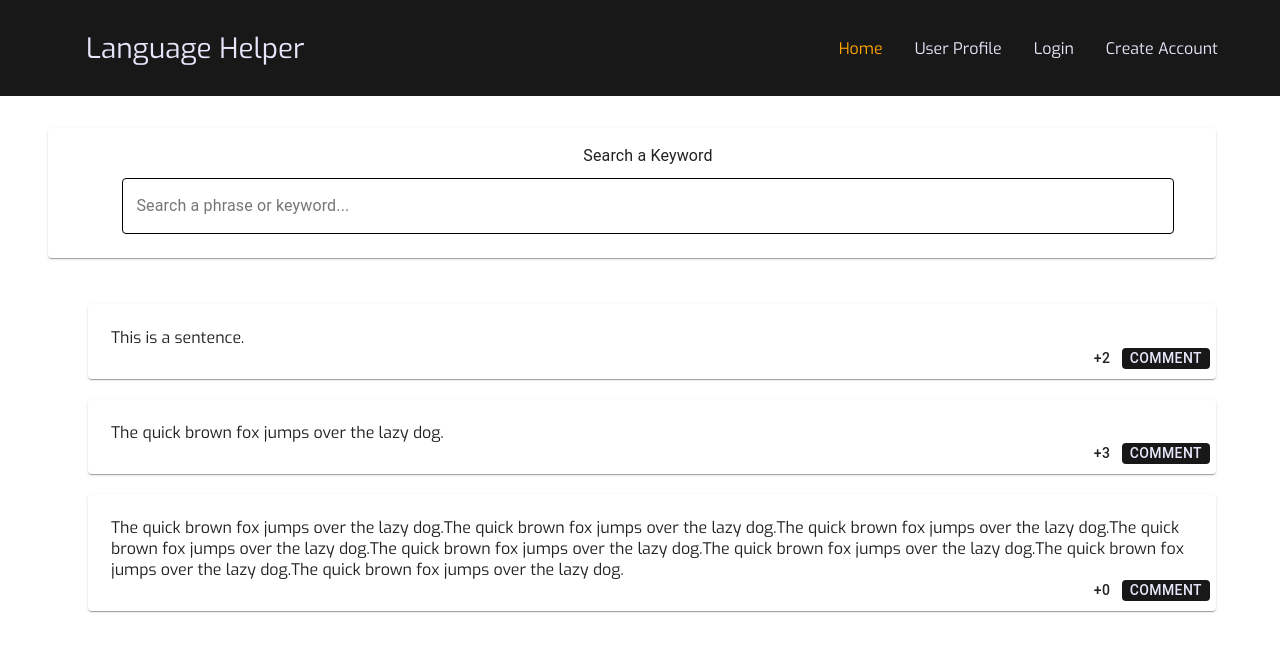
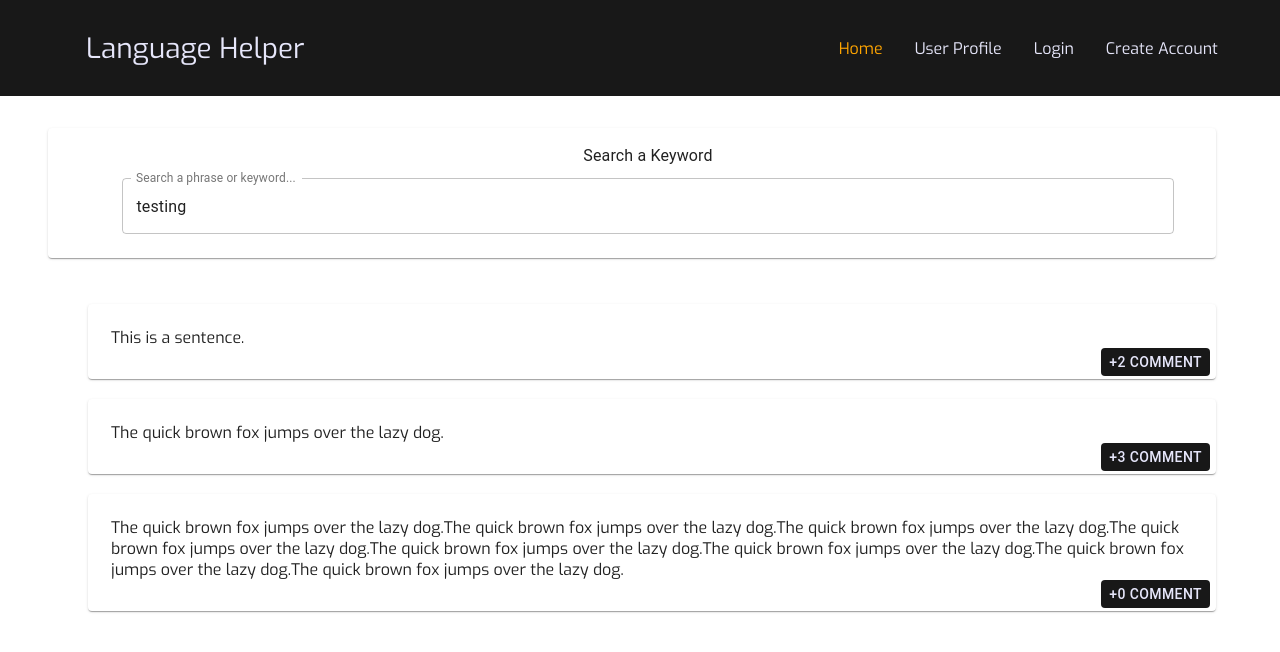
Before and after one commit to ica778/I-LOVE-ICICS, a React (Create React App) app in the folder my-app/: page /main in a window 1280 px wide. Shown: the top 652 px of the page. Built offline with nearby package versions, Linux system fonts and the light colour scheme.

Commit message:
updates for m3

```diff
--- a/my-app/package.json
+++ b/my-app/package.json
@@ -5,12 +5,14 @@
   "dependencies": {
     "@material-ui/core": "^4.12.4",
     "@mui/material": "^5.8.2",
+    "@reduxjs/toolkit": "^1.8.2",
     "@testing-library/jest-dom": "^5.16.4",
     "@testing-library/react": "^13.3.0",
     "@testing-library/user-event": "^13.5.0",
     "react": "^18.1.0",
     "react-dom": "^18.1.0",
     "react-icons": "^4.4.0",
+    "react-redux": "^8.0.2",
     "react-router-dom": "^6.3.0",
     "react-scripts": "^5.0.1",
     "sass": "^1.52.3",
--- /dev/null
+++ b/my-app/src/actions/index.js
@@ -0,0 +1,38 @@
+export const updateCurrentComments = commentData => {
+    // commentData:
+    // {
+    //     sentenceBoxId: 1234,
+    //     commentText: 'testing'
+    // }
+    return {
+        type: 'UPDATE_CURRENT_COMMENT',
+        payload: commentData
+    }
+}
+
+export const eraseCurrentComment = sentenceBoxId => {
+    // sentenceBoxId:
+    // 1234
+    return {
+        type: 'ERASE_COMMENT',
+        payload: sentenceBoxId
+    }
+}
+
+export const updateUserId = userId => {
+    // userId:
+    // testing123
+    return {
+        type: 'UPDATE_USERID',
+        payload: userId
+    }
+}
+
+export const updateCurrentSearchText = searchData => {
+    //searchData:
+    // 'testing123
+    return {
+        type: 'UPDATE_CURRENT_SEARCH_TEXT',
+        payload: searchData
+    }
+}
--- a/my-app/src/components/LoginCredentials.js
+++ b/my-app/src/components/LoginCredentials.js
@@ -1,14 +1,22 @@
-import styles from "./LoginCredentials.module.scss"
+import { updateUserId } from '../actions/index';
+import { useDispatch } from 'react-redux';
+import { Button } from '@material-ui/core';
 
 function LoginCredentials() {
+    const dispatch = useDispatch();
+
+    const handleLogin = () => {
+        dispatch(updateUserId(1234));
+    }
+
     return (
-        <div className={styles.loginBox}>
-            <form className={styles.formControl}>
+        <div >
+            <form >
                 <b>Login</b>
                 <input placeholder="Username" size="20"/>
                 <input placeholder="Password" size="20"/>
-                <button>Login</button>
             </form>
+            <Button onClick={handleLogin}>Login</Button>
         </div>
     );
 }
--- a/my-app/src/components/SearchResults.js
+++ b/my-app/src/components/SearchResults.js
@@ -3,33 +3,23 @@ import Button from "@material-ui/core/Button";
 import { Card, CardContent, Typography, CardActions } from '@material-ui/core';
 import Sentence from './Sentence';
 import { useEffect } from 'react';
+import {useSelector, useDispatch} from 'react-redux';
 
 function SearchResults(props) {
-	let { searchResults } = props;
-	searchResults = [
-		{
-			sentence: 'This is a sentence.',
-			noComments: 2,
-		},
-		{
-			sentence: 'The quick brown fox jumps over the lazy dog.',
-			noComments: 3
-		},
-		{
-			sentence: 'The quick brown fox jumps over the lazy dog.The quick brown fox jumps over the lazy dog.The quick brown fox jumps over the lazy dog.The quick brown fox jumps over the lazy dog.The quick brown fox jumps over the lazy dog.The quick brown fox jumps over the lazy dog.The quick brown fox jumps over the lazy dog.The quick brown fox jumps over the lazy dog.',
-			noComments: 0
-		},
-	];
 
 	useEffect(() => {
 		console.log("from search results!")
 		console.log(Array.isArray(searchResults))
 	  }, []);
 
+	let searchResults = useSelector(function(state) {
+		return state.searchpageReducer.currentSearch.results;
+    });
+
 	const renderSentences = (searchResults) => {
 		return Array.isArray(searchResults) && searchResults.map((searchResult) => {
 			return <li style={{width: '100%'}}>
-				<Sentence sentence={searchResult.sentence} noComments={searchResult.noComments}/>
+				<Sentence sentenceBoxId={searchResult.sentenceBoxId} sentence={searchResult.sentenceText} noComments={searchResult.noComments}/>
 			</li>
 		})
 	}
--- a/my-app/src/components/Searchbar.js
+++ b/my-app/src/components/Searchbar.js
@@ -3,9 +3,17 @@ import Button from "@material-ui/core/Button";
 import { Card, CardContent, Typography, CardActions } from '@material-ui/core';
 import { useState } from 'react';
 import { withStyles } from '@material-ui/core/styles';
+import {useSelector, useDispatch} from 'react-redux';
+import { updateCurrentSearchText } from "../actions";
 
 function Searchbar() {
-	const [search, setSearch] = useState("");
+	let searchResults = useSelector(function(state) {
+		return state.searchpageReducer.currentSearch.searchText;
+    });
+
+	const dispatch = useDispatch();
+
+	const [search, setSearch] = useState(searchResults);
 	const CssTextField = withStyles({
 		root: {
 		  '& label.Mui-focused': {
@@ -28,12 +36,16 @@ function Searchbar() {
 		},
 	  })(TextField);
 
+	const handleTextChange = (e) => {
+		setSearch(e.target.value);
+		dispatch(updateCurrentSearchText(e.target.value))
+	}
+
 	return (
 		<Card style={{ marginBottom: '30px'}}>
 			<CardContent style={{width: '100%', display: 'block', textAlign: 'center', justifyContent: 'center'}}>
 				<Typography style={{marginBottom: '10px'}}>Search a Keyword</Typography>
-				<CssTextField style={{maxWidth: '90%', minWidth: '90%'}} id="searchKeyword" label="Search a phrase or keyword..." variant="outlined" value={search} onChange={(e) => setSearch(e.target.value)}/>
-				{/* <TextField style={{maxWidth: '90%', minWidth: '90%'}} id="searchKeyword" label="Search a phrase or keyword..." variant="outlined" value={search} onChange={(e) => setSearch(e.target.value)}/> */}
+				<TextField style={{maxWidth: '90%', minWidth: '90%'}} id="searchKeyword" label="Search a phrase or keyword..." variant="outlined" value={search} onChange={handleTextChange}/>
 			</CardContent>
 		</Card>
 	)
--- a/my-app/src/components/Sentence.js
+++ b/my-app/src/components/Sentence.js
@@ -2,26 +2,65 @@ import TextField from "@material-ui/core/TextField";
 import Button from "@material-ui/core/Button";
 import { Card, CardContent, Typography, CardActions } from '@material-ui/core';
 import React, { useState, useEffect } from 'react';
+import { updateCurrentComments, updateUserId, eraseCurrentComment } from '../actions/index';
+import {useSelector, useDispatch} from 'react-redux';
 
-function Sentence(props) {
-	const { sentence, noComments } = props;
+const Sentence = props => {
+	const { sentenceBoxId, sentence, noComments } = props;
+	const [ commentSectionOpen, setCommentSectionOpen ] = useState(false);
+	const [ currentCommentText, setCurrentCommentText ] = useState("");
+	const dispatch = useDispatch();
 
 	useEffect(() => {
 		console.log(noComments);
 	  }, []);
 
+	const handleCommentOpenButton = () => {
+		console.log("Hi");
+		setCommentSectionOpen(true);
+	}
+
+	const handleCommentText = (e) => {
+		setCurrentCommentText(e.target.value);
+		dispatch(updateCurrentComments({sentenceBoxId, commentText: e.target.value}))
+	}
+
+	const handleCloseCommentSection = () => {
+		setCommentSectionOpen(false);
+		setCurrentCommentText("");
+		console.log(sentenceBoxId);
+		dispatch(eraseCurrentComment(sentenceBoxId))
+	}
+
 	return (
-		<Card style={{padding: '7px', marginBottom: '20px'}}>
+		<div>
+			<Card style={commentSectionOpen ? {padding: '7px'} : {padding: '7px', marginBottom: '20px'}}>
 				<div>
 				<CardContent>
 					{sentence}
 					<br/>
-				<Button style={{minWidth: '20px', minHeight: '20px', maxWidth: '20px', maxHeight: '20px', position: 'absolute', right: '12em', height: '1.5em'}}>+{noComments}</Button>
-				{/* <Typography style={{position: 'absolute', right:'10.5em', lineHeight: '1.3', fontSize: '1rem'}} variant="button">+{noComments}</Typography> */}
-				<Button style={{position: 'absolute', right: '5em', height: '1.5em', color: 'lavender', background: '#181818'}}> Comment </Button>
+					<Button onClick={handleCommentOpenButton} style={{position: 'absolute', right: '5em', height: '2em', color: 'lavender', background: '#181818'}}> +{noComments} Comment </Button>
 				</CardContent>
 				</div>
 			</Card>
+			{commentSectionOpen && <Card style={{marginTop: '10px', marginBottom: '20px'}}>
+				<CardContent>
+					<TextField
+					id="standard-multiline-flexible"
+					label="Comment"
+					multiline
+					maxRows={5}
+					value={currentCommentText}
+					onChange={handleCommentText}
+					variant="standard"
+					/>
+				</CardContent>
+				<CardActions>
+					<Button>Submit</Button>
+					<Button onClick={handleCloseCommentSection}>Cancel</Button>
+				</CardActions>
+			</Card>}
+		</div>
 	)
 }
 
--- a/my-app/src/index.js
+++ b/my-app/src/index.js
@@ -3,11 +3,22 @@ import ReactDOM from 'react-dom/client';
 import './index.css';
 import App from './App';
 import reportWebVitals from './reportWebVitals';
+import { configureStore } from '@reduxjs/toolkit';
+import rootReducer from './reducers';
+import { Provider } from 'react-redux';
+
+const store = configureStore(
+  {
+    reducer: rootReducer
+  }
+);
 
 const root = ReactDOM.createRoot(document.getElementById('root'));
 root.render(
   <React.StrictMode>
+    <Provider store={store}>
     <App />
+    </Provider>
   </React.StrictMode>
 );
 
--- /dev/null
+++ b/my-app/src/reducers/commentReducer.js
@@ -0,0 +1,19 @@
+const commentReducer = (state = {currentComments: {}}, action) => {
+    switch (action.type) {
+        case 'UPDATE_CURRENT_COMMENT':
+            return {
+                ...state,
+                currentComments: Object.assign({}, state.currentComments, {[action.payload.sentenceBoxId]: action.payload.commentText})
+            };
+        case 'ERASE_COMMENT':
+            const next = {...state};
+            console.log(next);
+            delete next.currentComments[action.payload]
+            console.log(next);
+            return next;
+        default:
+            return state;
+    };
+}
+
+export default commentReducer;
--- /dev/null
+++ b/my-app/src/reducers/index.js
@@ -0,0 +1,12 @@
+import { combineReducers } from 'redux';
+import userReducer from './userReducer';
+import searchpageReducer from './searchpageReducer';
+import commentReducer from './commentReducer';
+
+const rootReducer = combineReducers({
+    userReducer,
+    searchpageReducer,
+    commentReducer
+});
+
+export default rootReducer;
--- /dev/null
+++ b/my-app/src/reducers/searchpageReducer.js
@@ -0,0 +1,34 @@
+let searchResults = [
+    {
+        sentenceBoxId: 1,
+        sentenceText: 'This is a sentence.',
+        noComments: 2,
+    },
+    {
+        sentenceBoxId: 2,
+        sentenceText: 'The quick brown fox jumps over the lazy dog.',
+        noComments: 3
+    },
+    {
+        sentenceBoxId: 3,
+        sentenceText: 'The quick brown fox jumps over the lazy dog.The quick brown fox jumps over the lazy dog.The quick brown fox jumps over the lazy dog.The quick brown fox jumps over the lazy dog.The quick brown fox jumps over the lazy dog.The quick brown fox jumps over the lazy dog.The quick brown fox jumps over the lazy dog.The quick brown fox jumps over the lazy dog.',
+        noComments: 0
+    },
+];
+
+const searchpageReducer = (state = {currentSearch: {searchText: 'testing', results: searchResults}}, action) => {
+    switch (action.type) {
+        case 'UPDATE_CURRENT_SEARCH_TEXT':
+            return {
+                ...state,
+                currentSearch: {
+                    ...state.currentSearch,
+                    searchText: action.payload,
+                }
+            };
+        default:
+            return state;
+    };
+}
+
+export default searchpageReducer;
--- /dev/null
+++ b/my-app/src/reducers/userReducer.js
@@ -0,0 +1,13 @@
+const userReducer = (state = {userId: -1}, action) => {
+    switch (action.type) {
+        case 'UPDATE_USERID':
+            return {
+                ...state,
+                userId: action.payload
+            };
+        default:
+            return state;
+    };
+}
+
+export default userReducer;
```
Lines whose indentation alone changed are shown as unchanged.
